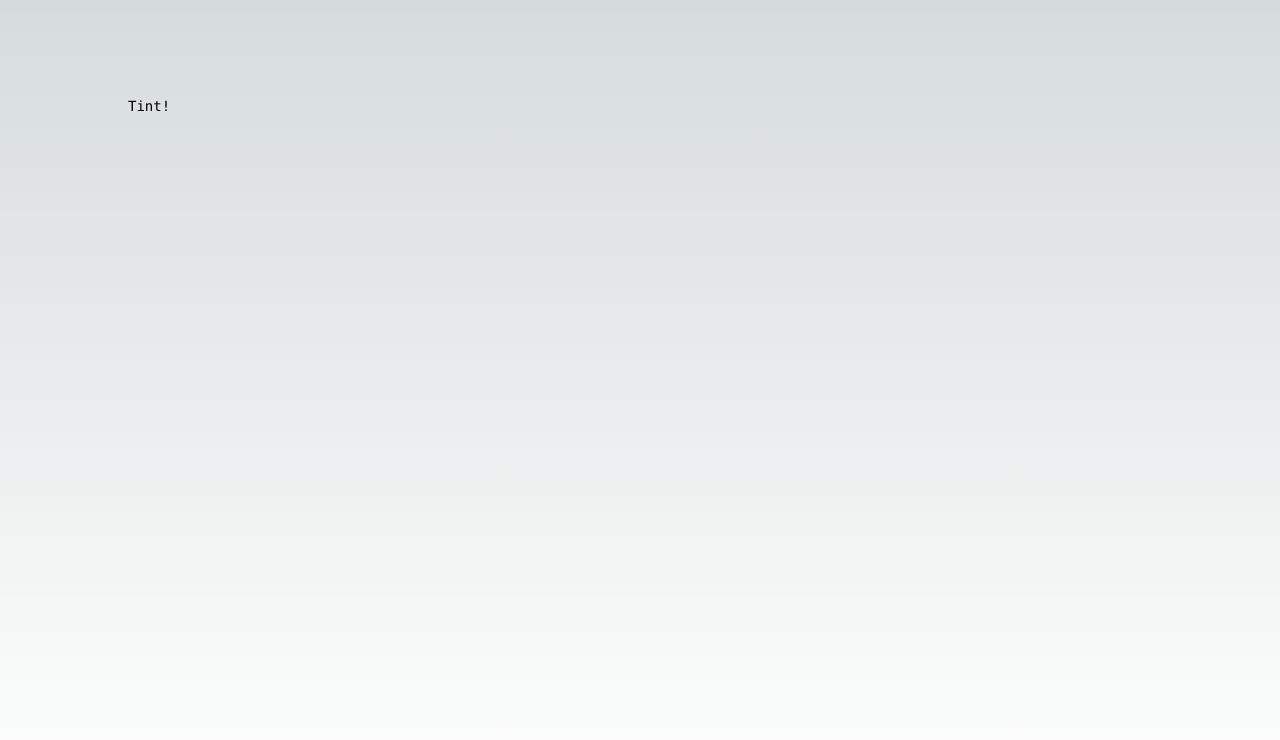
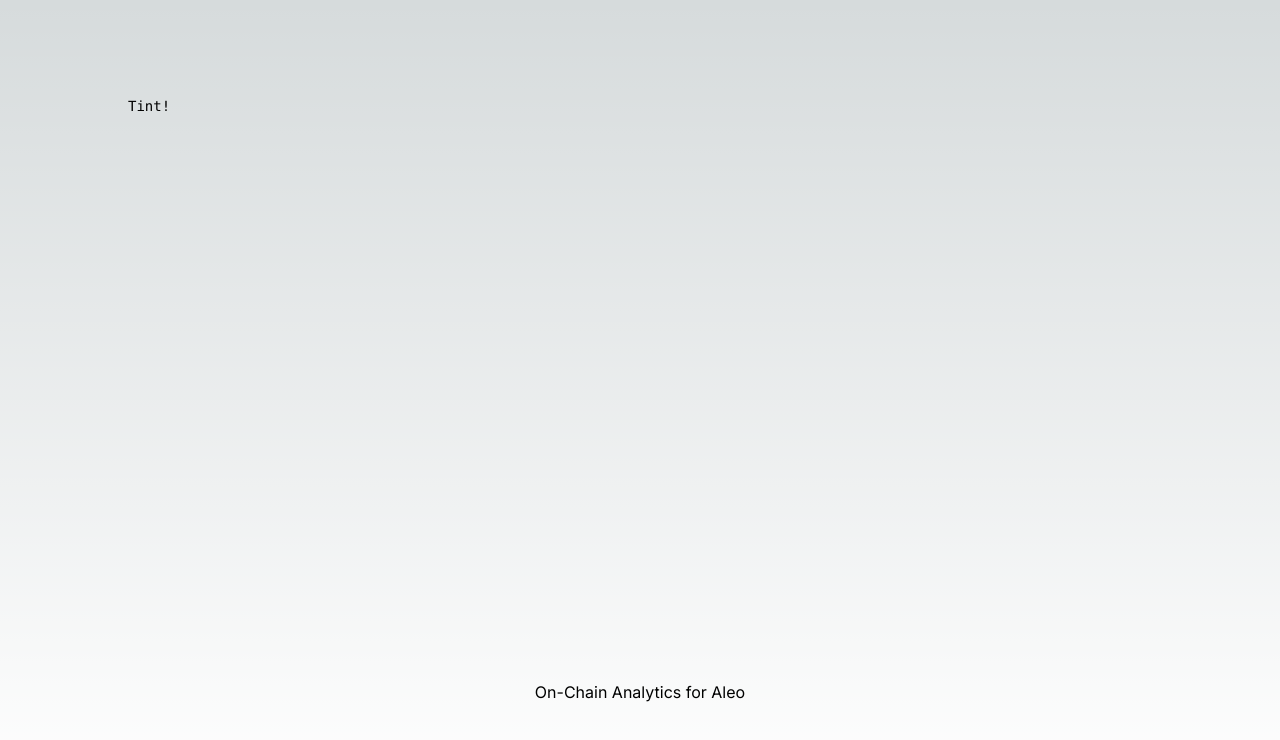
Before and after one commit to raheemlawal/tint-aleo, a Next.js app: page / in a window 1280 px wide. Shown: the top 740 px of the page. Built offline with nearby package versions, Linux system fonts and the light colour scheme.

Commit message:
add mini description

```diff
--- a/src/app/page.tsx
+++ b/src/app/page.tsx
@@ -6,6 +6,9 @@ export default function Home() {
       <div className="z-10 max-w-5xl w-full items-center justify-between font-mono text-sm lg:flex">
         Tint!
       </div>
+      <div>
+        On-Chain Analytics for Aleo
+      </div>
     </main>
   )
 }
```
